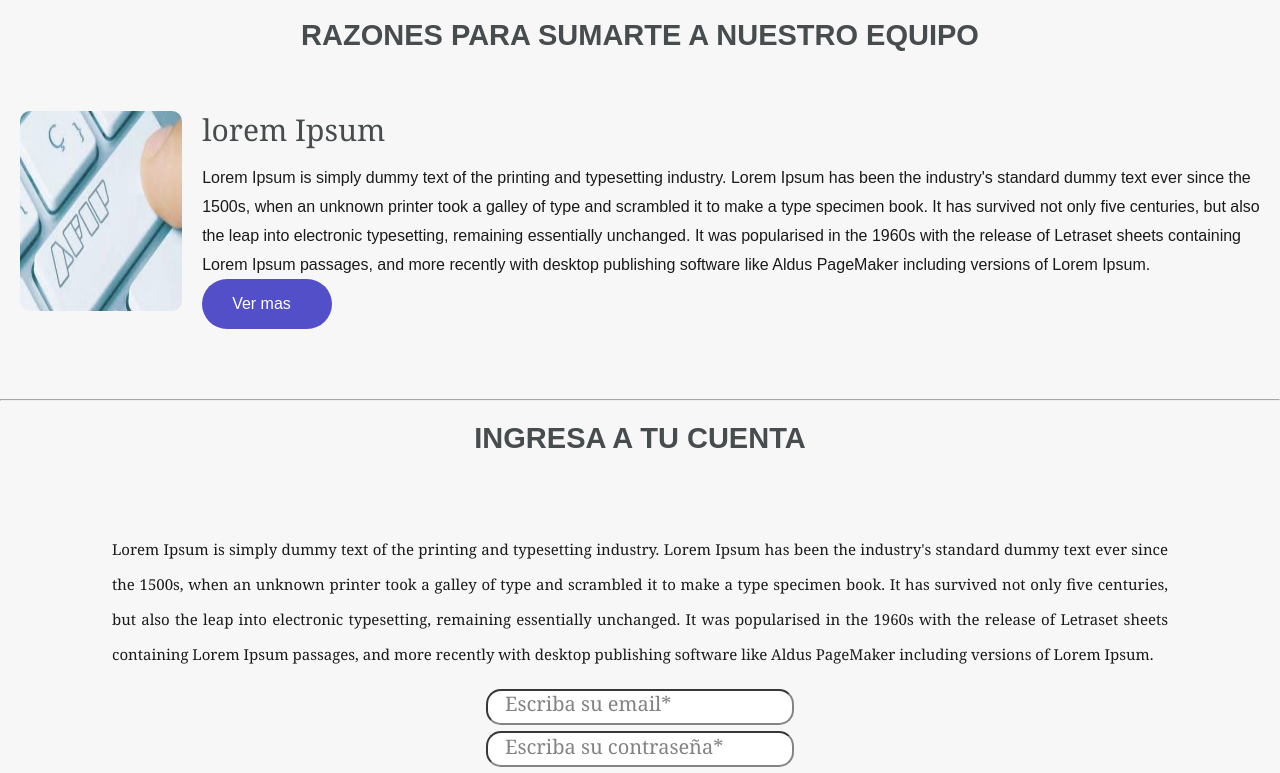
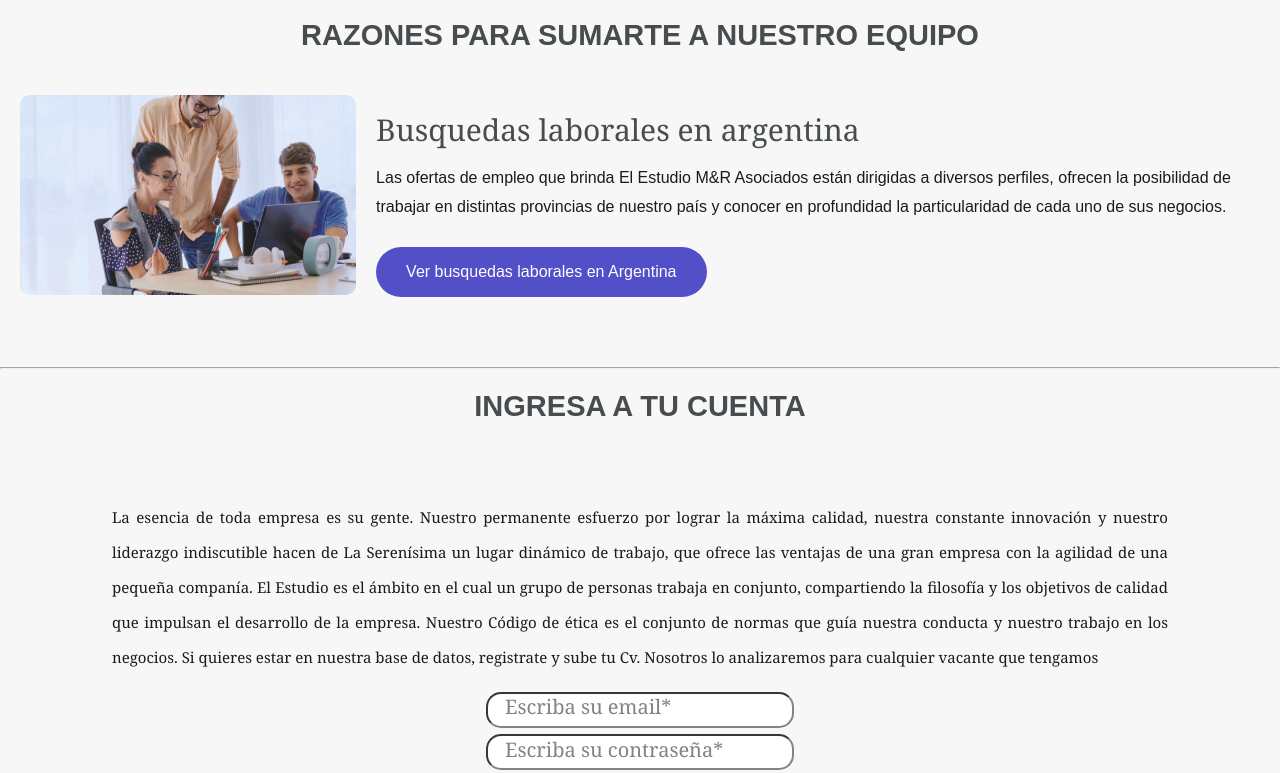
Before and after one commit to mrivadero/entregaFinalCoderHouse, a website: page carrera.html in a window 1280 px wide. Shown: the part 607-1380 px from the top of the page. Drawn offline with Linux system fonts and the light colour scheme.

Commit message:
Primer commit

```diff
--- a/carrera.html
+++ b/carrera.html
@@ -8,7 +8,7 @@
     <title>Carrera en la firma</title>
     <link rel="preconnect" href="https://fonts.gstatic.com">
     <meta name="description"
-        content="Somos un estudio contable el cual brindamos asesoramiento de alta calidad con un enfoque creativo e innovador en el logro de los objetivos de nuestros clientes trabajando muy cerca de ellos y procurando soluciones a los desafíos competitivos que los negocios modernos deben encarar en la actualidad.">
+        content="Registrate gratis y recibe novedades de el estudio aqui">
     <meta name="keywords" content="Logo estudio contable, estudio contable, estudio contable impositivo">
     <link rel="stylesheet" href="http://use.fontawesome.com/releases/v5.8.1/css/all.css"
         integrity="sha384-50oBUHEmvpQ+1lW4y57PTFmhCaXp0ML5d60M1M7uH2+nqUivzIebhndOJK28anvf" crossorigin="anonymous">
@@ -57,61 +57,52 @@
             </article>
             <div class="cr">
                 <div class="card">
-                    <a href="#" class="card__thmb"><img src="/img/impuestos.jpg" class="card__img" alt=""></a>
+                    <a href="#" class="card__thmb"><img
+                            src="./img/depositphotos_340766650-stock-photo-group-meeting-creative-business-people.jpg"
+                            class="card__img" alt=""></a>
                     <div class="card__texto">
                         <h2 class="card__titulo">
-                            lorem Ipsum
+                            Busquedas laborales en argentina
                         </h2>
-                        <span class="card__extracto">Lorem Ipsum is simply dummy text of the printing and
-                            typesetting industry. Lorem Ipsum has
-                            been
-                            the
-                            industry's standard
-                            dummy text ever since the 1500s, when an unknown printer took a galley of type and
-                            scrambled
-                            it
-                            to
-                            make a type specimen
-                            book. It has survived not only five centuries, but also the leap into electronic
-                            typesetting,
-                            remaining essentially
-                            unchanged. It was popularised in the 1960s with the release of Letraset sheets
-                            containing
-                            Lorem
-                            Ipsum passages, and more
-                            recently with desktop publishing software like Aldus PageMaker including versions of
-                            Lorem
-                            Ipsum.
-                        </span>
-                        <a href="#" class="botoncarrera botoncarrera--absolute"><span>Ver mas</span></a>
+                        <span class="card__extracto">Las ofertas de empleo que brinda El Estudio M&R Asociados están
+                            dirigidas a
+                            diversos perfiles, ofrecen la posibilidad de trabajar en
+                            distintas provincias de nuestro país y conocer en profundidad la particularidad de cada uno
+                            de sus negocios.
+                        </span> <br> <br>
+                        <a href="https://www.zonajobs.com.ar/empresas"
+                            class="botoncarrera botoncarrera--absolute"><span>Ver busquedas laborales en
+                                Argentina</span></a>
                     </div>
                 </div>
             </div>
         </section>
         <section>
-            <hr >
+            <hr>
             <h2 class="not_uppertitulo">Ingresa a tu cuenta</h2>
             <div class="cuenta">
                 <div class="cuenta__er">
-                    <p>Lorem Ipsum is simply dummy text of the printing and typesetting industry. Lorem Ipsum has been
-                        the
-                        industry's standard
-                        dummy text ever since the 1500s, when an unknown printer took a galley of type and scrambled it
-                        to
-                        make a type specimen
-                        book. It has survived not only five centuries, but also the leap into electronic typesetting,
-                        remaining essentially
-                        unchanged. It was popularised in the 1960s with the release of Letraset sheets containing Lorem
-                        Ipsum passages, and more
-                        recently with desktop publishing software like Aldus PageMaker including versions of Lorem
-                        Ipsum.
+                    <p>La esencia de toda empresa es su gente. Nuestro permanente esfuerzo por lograr
+                        la máxima calidad, nuestra constante innovación y nuestro liderazgo indiscutible
+                        hacen de La Serenísima un lugar dinámico de trabajo, que ofrece
+                        las ventajas de una gran empresa con la agilidad de una pequeña companía.
+
+                        El Estudio es el ámbito en el cual un grupo de  personas trabaja en conjunto,
+                        compartiendo la filosofía y los objetivos de calidad que impulsan el desarrollo de la empresa.
+
+                        Nuestro Código de ética es el conjunto de normas que guía nuestra conducta
+                        y nuestro trabajo en los negocios.
+                        Si quieres estar en nuestra base de datos, registrate y sube tu Cv. Nosotros lo analizaremos
+                        para cualquier vacante que tengamos
                     </p>
                     <input type="email" placeholder="Escriba su email*"
                         style="width: 300px;height: 30px;margin-bottom: 5px;"><br>
                     <input type="password" placeholder="Escriba su contraseña*"
                         style="width:300px; height: 30px; margin-bottom: 10px;"><br>
-                    <button class="botoncarrera botoncarrera--inicio"><a href="#" class="cuenta__botoninicio">Iniciar sesion</a></button>
-                    <button class="botoncarrera botoncarrera--inicio"><a href="#" class="cuenta__botoninicio">Registrame</a></button><br>
+                    <button class="botoncarrera botoncarrera--inicio"><a href="#" class="cuenta__botoninicio">Iniciar
+                            sesion</a></button>
+                    <button class="botoncarrera botoncarrera--inicio"><a href="#"
+                            class="cuenta__botoninicio">Registrame</a></button><br>
                     <span><a href="#" class="cuenta__botoninicio-h">¿Has olvidado tu contraseña?</a> </span>
                 </div>
             </div>
@@ -120,7 +111,7 @@
     <hr>
     <footer class="distribucionfooter">
         <div class="footer-left">
-            <h3 >M&R <span> Asociados</span></h3>
+            <h3>M&R <span> Asociados</span></h3>
             <p class="footerlinks">
                 <a href="/index.html" class="link-1">Inicio</a>
                 <a href="/share.html">Share</a>
@@ -158,8 +149,8 @@
             <div class="footer-icons">
                 <a href="https://www.facebook.com/" target="blank"><i class=" fab fa-facebook" alt="facebook"></i></a>
                 <a href="https://twitter.com/?lang=es" target="blank"><i class="fab fa-twitter"></i></a>
-                <a href="https://www.instagram.com/?hl=es-la" target="blank"><i class="fab fa-linkedin"></i></a>
-                <a href="https://github.com/" target="blank"><i class="fab fa-github"></i></a>
+                <a href="https://www.linkedin.com/in/matias-rivadero-07b9a9123/" target="blank"><i class="fab fa-linkedin"></i></a>
+                <a href="https://github.com/mrivadero" target="blank"><i class="fab fa-github"></i></a>
             </div>
         </div>
     </footer>
```
Also changed, not shown: Novedades.html (+3 -3 lines), acercadenosotros.html (+3 -3 lines), index.html (+2 -2 lines), nuestrosservicios.html (+3 -3 lines), share.html (+3 -3 lines), img/depositphotos_340766650-stock-photo-group-meeting-creative-business-people.jpg (added), 1 other file.
